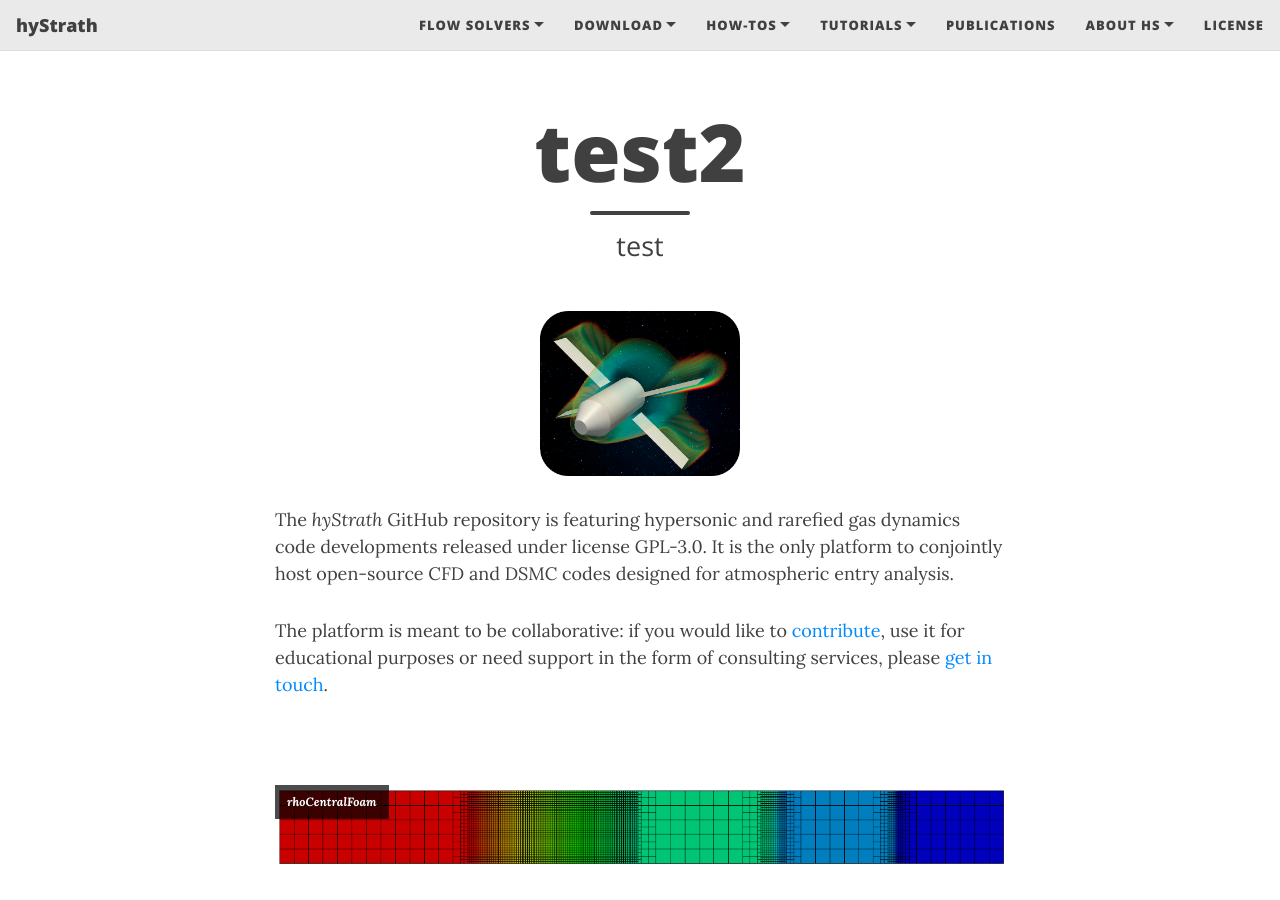
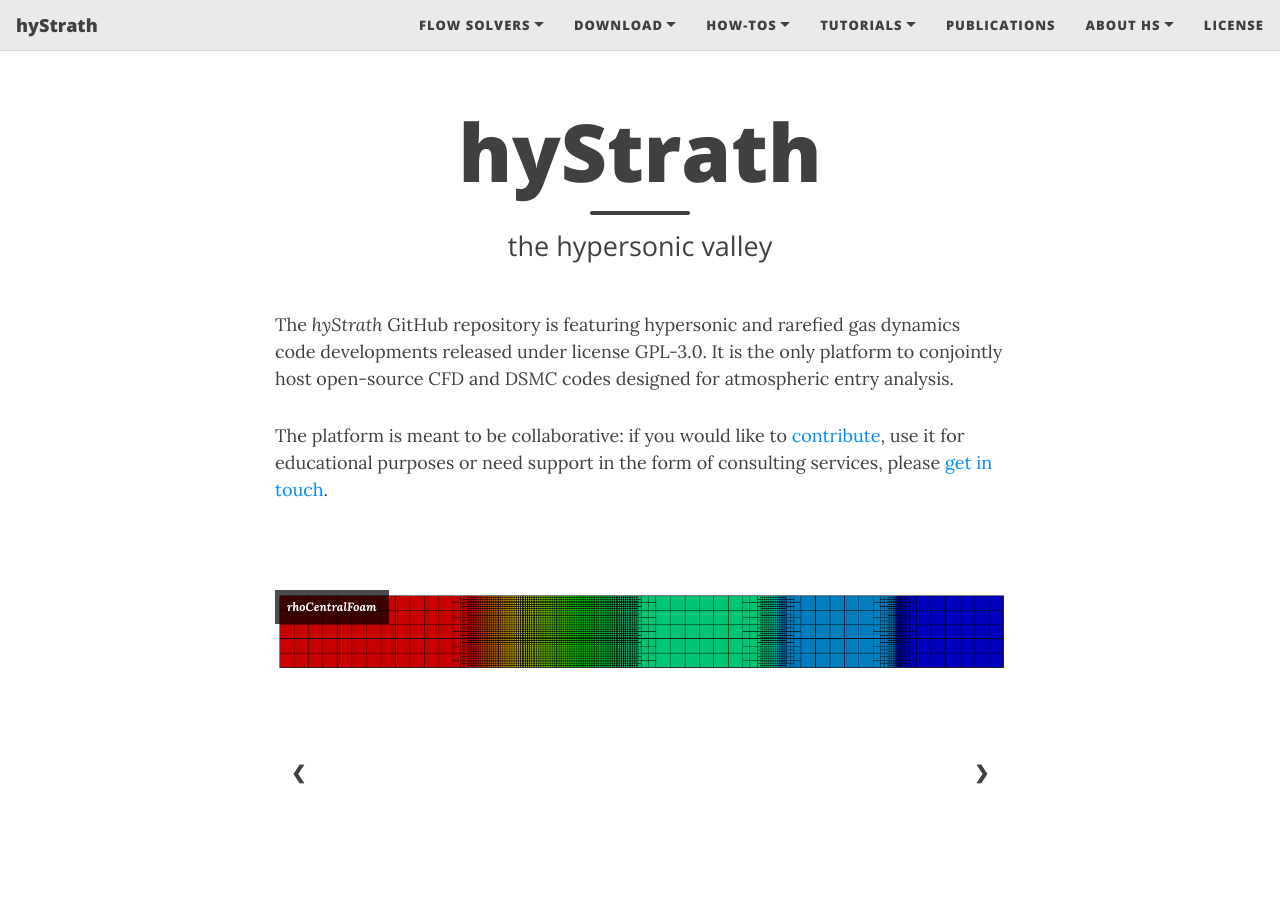
Before and after one commit to hystrath/hystrath.github.io, a Jekyll site: the page built from test2.md, in a window 1280 px wide and 900 px high. Built offline with Jekyll 4.4.1, drawn with Linux system fonts in a browser that asks for light colours; nearby versions of some CDN libraries.

Commit message:
Editing pages

```diff
--- a/test2.md
+++ b/test2.md
@@ -1,13 +1,9 @@
 ---
 layout: home
-title: test2
-subtitle: test
+title: hyStrath
+subtitle: the hypersonic valley
 nav-short: true
 ---
-
-<p align="center">
-  <img src="/docs/img/logos/satelliteMachLogo.png" width="200"/>
-</p>
 
 <p>
 The <i>hyStrath</i> GitHub repository is featuring hypersonic and rarefied gas dynamics code developments released under license GPL-3.0. It is the only platform to conjointly host open-source CFD and DSMC codes designed for atmospheric entry analysis.
```
